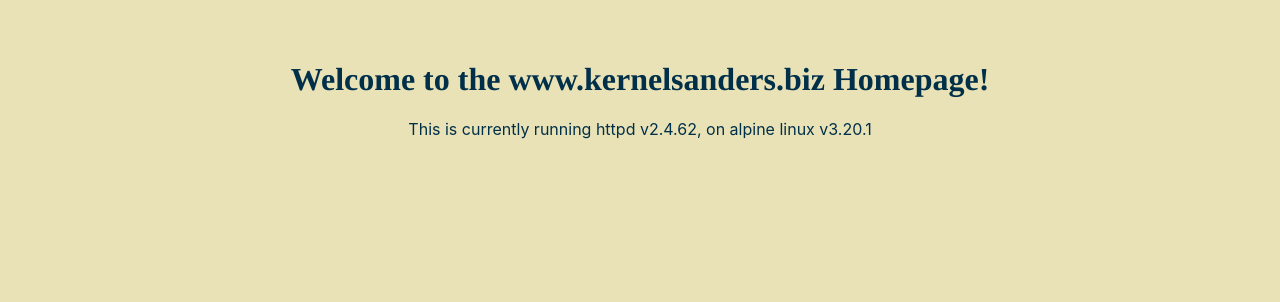
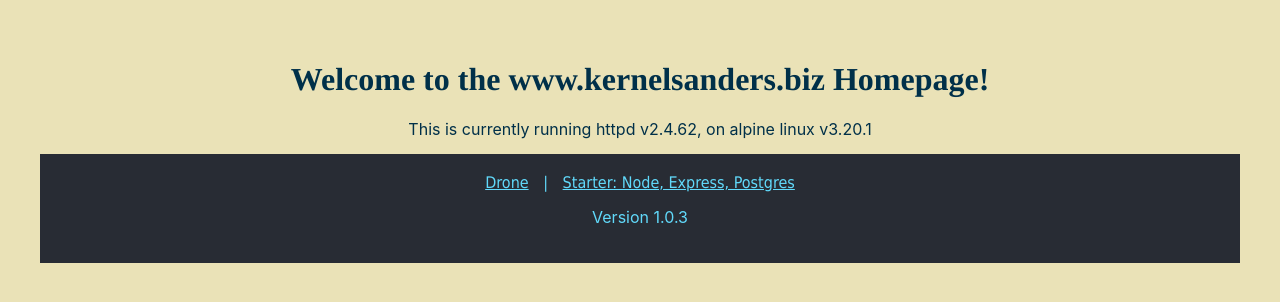
Before and after one commit to kernel528/www.kernelsanders.biz, a plain HTML site: page htdocs/index.html in a window 1280 px wide. Drawn offline with nearby package versions, Linux system fonts and the light colour scheme.

Commit message:
Updated with refactored .drone.yml, updated index.html with version footer and some links to test.

```diff
--- a/htdocs/index.html
+++ b/htdocs/index.html
@@ -16,3 +16,10 @@
     <p>This is currently running httpd v2.4.62, on alpine linux v3.20.1</p>
 </body>
 </html>
+<footer style="text-align: center; padding: 20px; background: #282c34; color: #61dafb;">
+    <nav>
+        <a href="http://drone.kernelsanders.biz:8080" style="color: #61dafb; margin: 0 10px;">Drone</a> |
+        <a href="https://kernel528-starter-node-express-postgresql.onrender.com/" style="color: #61dafb; margin: 0 10px;">Starter: Node, Express, Postgres</a>
+    </nav>
+    <p>Version 1.0.3</p>
+</footer>
```
Also changed, not shown: VERSION.md (+1 -0 lines), .drone.yml.
